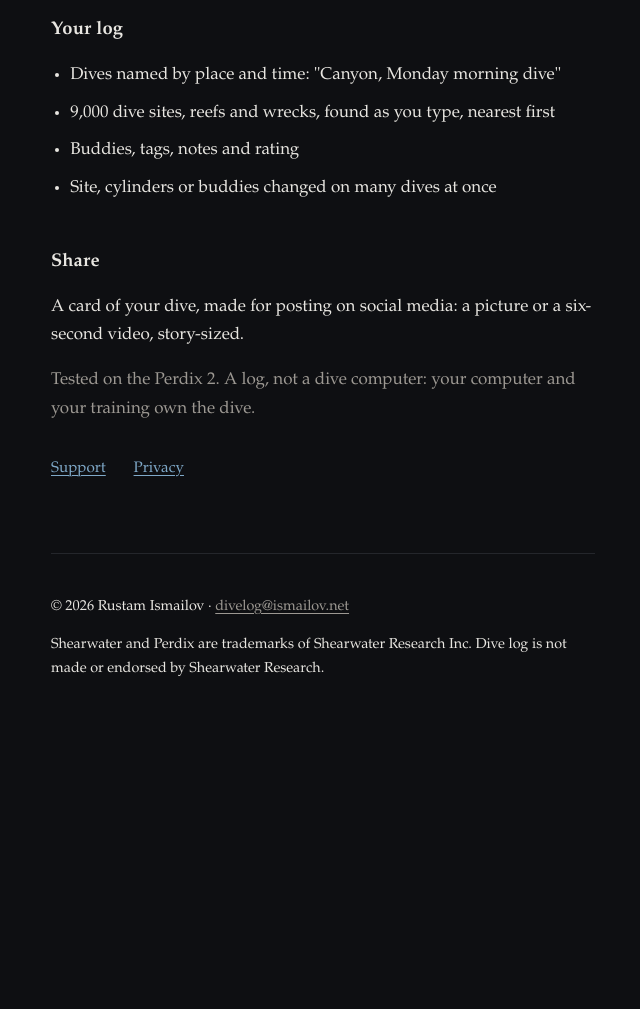
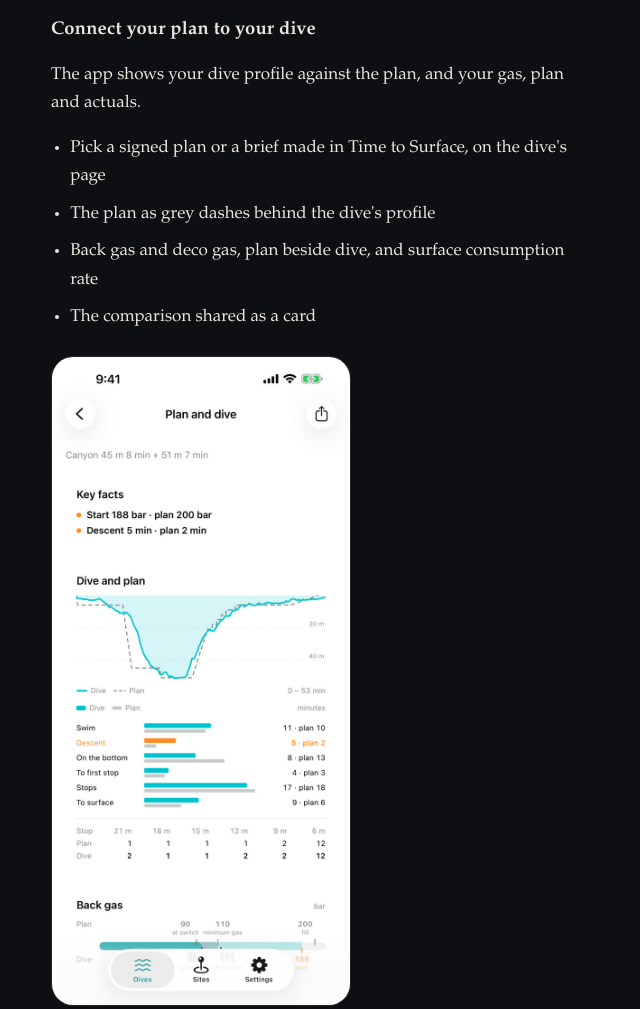
Before and after one commit to ligrimp-lang/divelog-site, a plain HTML site: page index.html in a window 1280 px wide. Shown: the part 760-1769 px from the top of the page, without its empty margins (317-957 px from the left). Before the commit the page ends 1552 px from the top, so only its background shows below. Drawn offline with Linux system fonts and the light colour scheme.

Commit message:
Publish Dive log site from 2a666d7
Source of truth is divelog-site/ in the sharewater_dive_log repository.
Published by .claude/skills/ship/scripts/publish-site.sh.

```diff
--- a/index.html
+++ b/index.html
@@ -15,7 +15,7 @@
 <meta property="og:site_name" content="Dive log">
 <meta name="twitter:card" content="summary">
 
-<link rel="stylesheet" href="style.css">
+<link rel="stylesheet" href="style.css?v=20261119">
 <script type="application/ld+json">
 {
   "@context": "https://schema.org",
@@ -56,6 +56,16 @@ open the app: new dives come in. No cable, no account, no typing.</p>
   <li>Every gas with its pressures and SCR (SAC), surface consumption rate</li>
 </ul>
 
+<h2>Connect your plan to your dive</h2>
+<p>The app shows your dive profile against the plan, and your gas, plan and actuals.</p>
+<ul>
+  <li>Pick a signed plan or a brief made in Time to Surface, on the dive's page</li>
+  <li>The plan as grey dashes behind the dive's profile</li>
+  <li>Back gas and deco gas, plan beside dive, and surface consumption rate</li>
+  <li>The comparison shared as a card</li>
+</ul>
+<img class="shot" src="plan-and-dive.jpg" alt="Dive log: a dive's profile against the plan" width="660" height="1434" loading="lazy">
+
 <h2>Your log</h2>
 <ul>
   <li>Dives named by place and time: "Canyon, Monday morning dive"</li>
--- a/style.css
+++ b/style.css
@@ -128,3 +128,14 @@ h3 {
   font-weight: 600;
   margin: 2.25rem 0 0.6rem;
 }
+
+/* A still of one screen. */
+.shot {
+  display: block;
+  width: 100%;
+  max-width: 300px;
+  height: auto;
+  margin: 1.5rem 0 0;
+  border: 1px solid var(--rule);
+  border-radius: 22px;
+}
```
Also changed, not shown: plan-and-dive.jpg (added).
